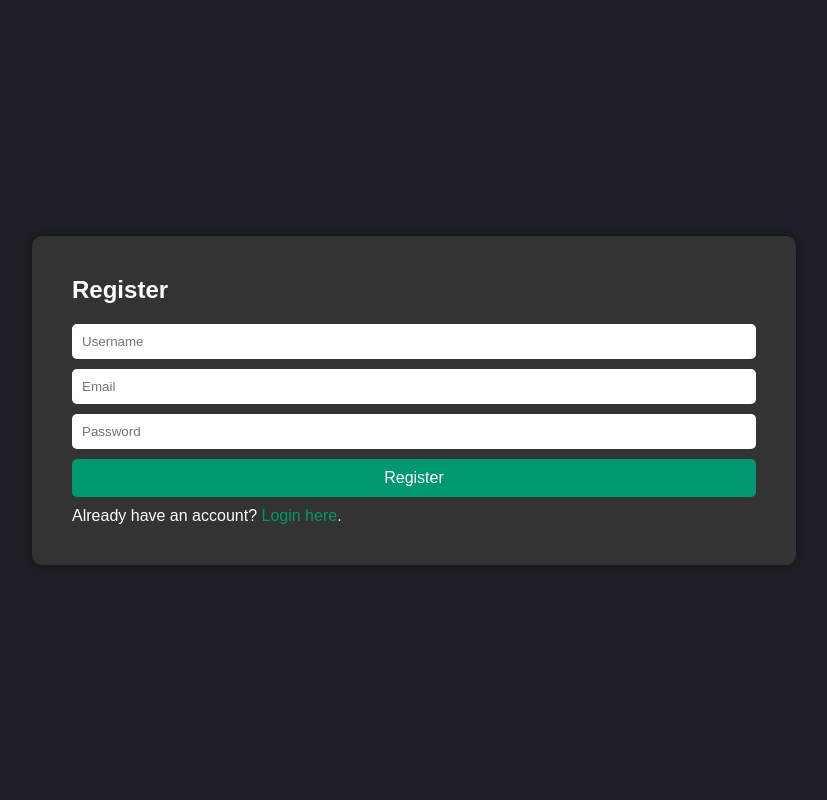
After one commit to Jasonyappp/cybersecurity-education, a PHP site: page /register.php in a window 1280 px wide. The commit adds this page. Shown: the whole page, without its empty margins (226-1053 px from the left). Run offline with PHP 8.4, Linux system fonts and the light colour scheme.

Commit message:
login completed

```diff
--- /dev/null
+++ b/register.php
@@ -0,0 +1,46 @@
+<?php
+if (isset($_POST['register'])) {
+    $username = $_POST['username'];
+    $email = $_POST['email'];
+    $password = password_hash($_POST['password'], PASSWORD_BCRYPT);
+
+    $conn = new mysqli('localhost', 'root', '', 'malware_simulation_db');
+
+    if ($conn->connect_error) {
+        die("Connection failed: " . $conn->connect_error);
+    }
+
+    $stmt = $conn->prepare("INSERT INTO users (username, email, password) VALUES (?, ?, ?)");
+    $stmt->bind_param("sss", $username, $email, $password);
+
+    if ($stmt->execute()) {
+        header("Location: login.php");
+    } else {
+        echo "Error: " . $stmt->error;
+    }
+
+    $stmt->close();
+    $conn->close();
+}
+?>
+
+<!DOCTYPE html>
+<html lang="en">
+<head>
+    <meta charset="UTF-8">
+    <title>Register</title>
+    <link rel="stylesheet" href="styles.css">
+</head>
+<body>
+<div class="form-container">
+    <form action="register.php" method="POST">
+        <h2>Register</h2>
+        <input type="text" name="username" placeholder="Username" required>
+        <input type="email" name="email" placeholder="Email" required>
+        <input type="password" name="password" placeholder="Password" required>
+        <button type="submit" name="register">Register</button>
+    </form>
+    <p>Already have an account? <a href="login.php">Login here</a>.</p>
+</div>
+</body>
+</html>
--- a/styles.css
+++ b/styles.css
@@ -389,3 +389,60 @@ body {
     flex-direction: column;
     background: #1d2026;
 }
+
+body {
+    display: flex;
+    justify-content: center;
+    align-items: center;
+    height: 100vh;
+    background-color: #1d2026;
+    color: white;
+    font-family: 'Poppins', sans-serif;
+}
+
+.form-container {
+    background-color: #333;
+    padding: 40px;
+    border-radius: 10px;
+    box-shadow: 0 0 10px rgba(0, 0, 0, 0.5);
+}
+
+.form-container h2 {
+    margin-bottom: 20px;
+}
+
+.form-container input {
+    width: 100%;
+    padding: 10px;
+    margin-bottom: 10px;
+    border: none;
+    border-radius: 5px;
+}
+
+.form-container button {
+    width: 100%;
+    padding: 10px;
+    background-color: #00986f;
+    border: none;
+    border-radius: 5px;
+    color: white;
+    cursor: pointer;
+    font-size: 16px;
+}
+
+.form-container button:hover {
+    background-color: #007a59;
+}
+
+.form-container p {
+    margin-top: 10px;
+}
+
+.form-container a {
+    color: #00986f;
+    text-decoration: none;
+}
+
+.form-container a:hover {
+    text-decoration: underline;
+}
```
Also changed, not shown: login.php (added, +54 -0 lines).
